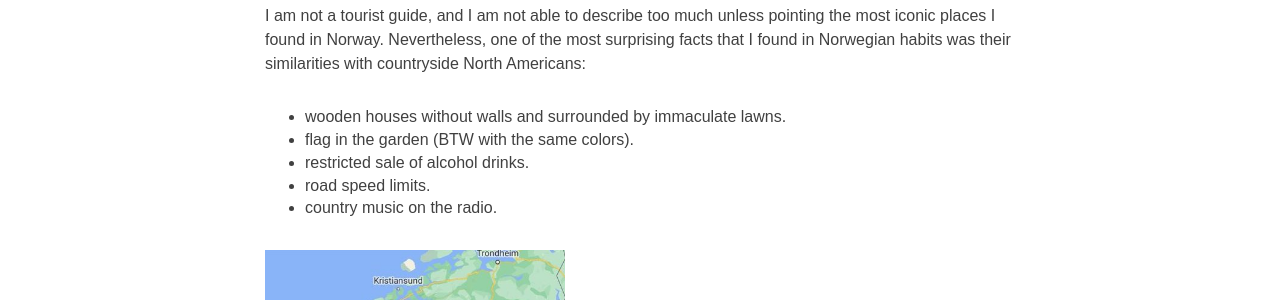
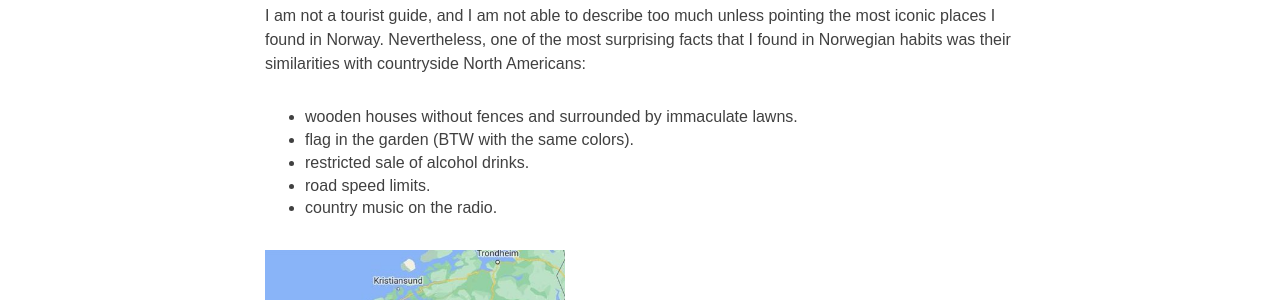
Before and after one commit to fmcarvalho/fmcarvalho.github.io, a Jekyll site: the page built from _posts/2022-11-21-norway-in-a-nutshel.markdown, in a window 1280 px wide. Shown: the part 461-761 px from the top of the page. Built offline with Jekyll 4.4.1, drawn with Linux system fonts in a browser that asks for light colours; nearby versions of some CDN libraries.

Commit message:
Typo in blog post. Fix on movies link.

```diff
--- a/_posts/2022-11-21-norway-in-a-nutshel.markdown
+++ b/_posts/2022-11-21-norway-in-a-nutshel.markdown
@@ -16,7 +16,7 @@
 
 I am not a tourist guide, and I am not able to describe too much unless pointing the most iconic places I found in Norway. Nevertheless, one of the most surprising facts that I found in Norwegian habits was their similarities with countryside North Americans:
 
-* wooden houses without walls and surrounded by immaculate lawns.
+* wooden houses without fences and surrounded by immaculate lawns.
 * flag in the garden (BTW with the same colors).
 * restricted sale of alcohol drinks.
 * road speed limits.
--- a/movies.html
+++ b/movies.html
@@ -24,7 +24,7 @@
     function movieHtml(mov) {
         return `
             <div class="card col-lg-5">
-                <a href="https://www.imdb.com${mov.url} target="_blank">
+                <a href="https://www.imdb.com${mov.url}" target="_blank">
                     <img class="card-img-top" src="${mov.image}" alt="Card image" width="200">
                 </a>
                 <div class="card-body">
```
